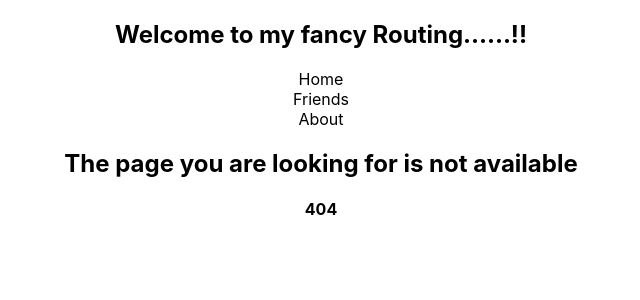
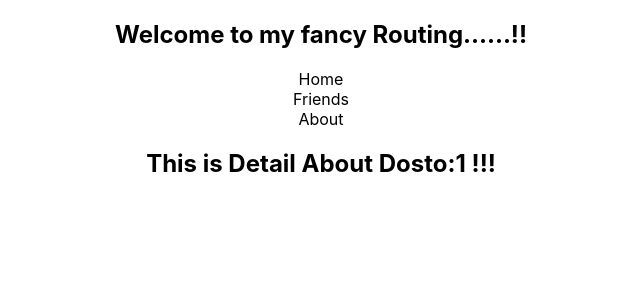
Before and after one commit to Pobarul-islam/react-router, a React (Create React App) app: page /friend/1 in a window 1280 px wide. Before the commit this address had no page. Shown: the top 300 px of the page, without its empty margins (319-959 px from the left). Built offline with nearby package versions, Linux system fonts and the light colour scheme.

Commit message:
some code added

```diff
--- a/src/App.js
+++ b/src/App.js
@@ -1,6 +1,8 @@
 import { Route, Routes } from 'react-router-dom';
 import './App.css';
 import About from './components/About/About';
+import Friend from './components/Friend/Friend';
+import FriendDetail from './components/FriendDetail/FriendDetail';
 import Friends from './components/Friends/Friends';
 import Header from './components/Header/Header';
 import Home from './components/Home/Home';
@@ -15,6 +17,7 @@
       <Routes>
         <Route path='/' element={<Home></Home>}></Route>
         <Route path='/friends' element={<Friends></Friends>}></Route>
+        <Route path='/friend/:friendId' element={<FriendDetail></FriendDetail>}></Route>
         <Route path='/about' element={<About></About>}></Route>
         <Route path='*' element={<NotFound></NotFound>}></Route>
       </Routes>
--- a/src/components/Friend/Friend.js
+++ b/src/components/Friend/Friend.js
@@ -1,5 +1,5 @@
 import React from "react";
-import { useNavigate } from "react-router-dom";
+import { Link, useNavigate } from "react-router-dom";
 
 const Friend = (props) => {
   const { name, username, id } = props.friend;
@@ -9,8 +9,10 @@
     navigate(path);
   };
   return (
-    <div>
-      <h2>Name:{name}</h2>
+      <div>
+
+          <h2>Name:{name}</h2>
+          <Link to ={'/friend/' +id}>Show Detail</Link>
       <button onClick={showFriendDetail}>{username}</button>
     </div>
   );
--- /dev/null
+++ b/src/components/FriendDetail/FriendDetail.js
@@ -0,0 +1,13 @@
+import React from 'react';
+import { useParams } from 'react-router-dom';
+
+const FriendDetail = () => {
+    const {friendId} = useParams();
+    return (
+        <div>
+            <h2>This is Detail About Dosto:{friendId} !!!</h2>
+        </div>
+    );
+};
+
+export default FriendDetail;
```
